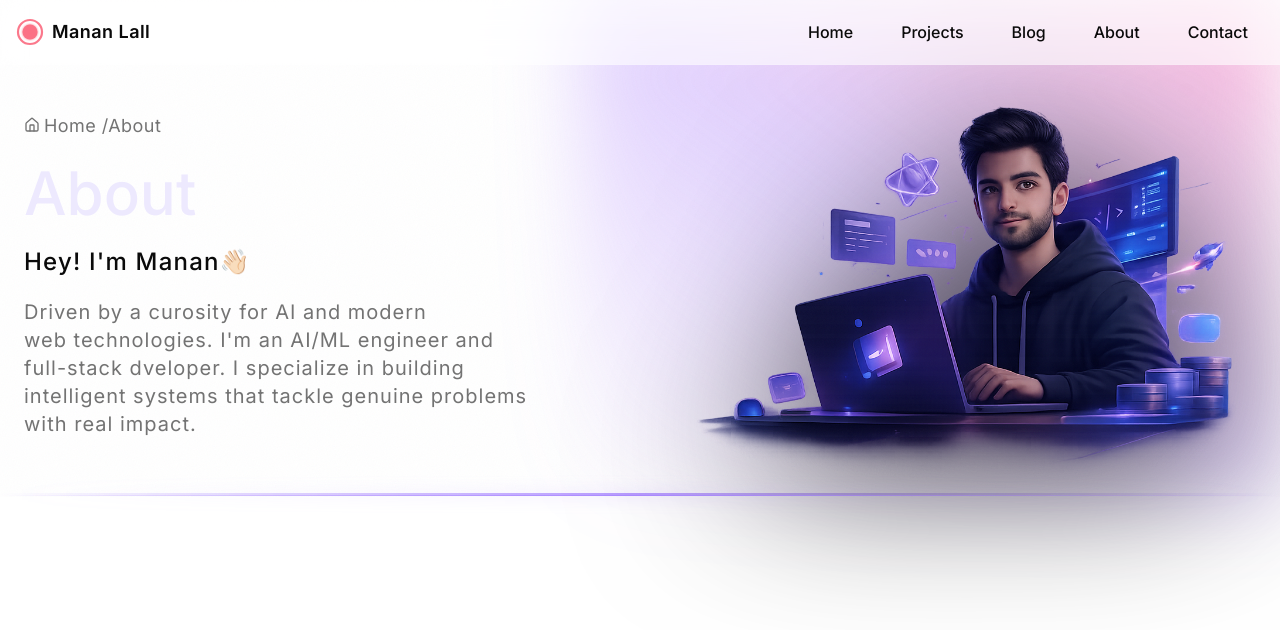
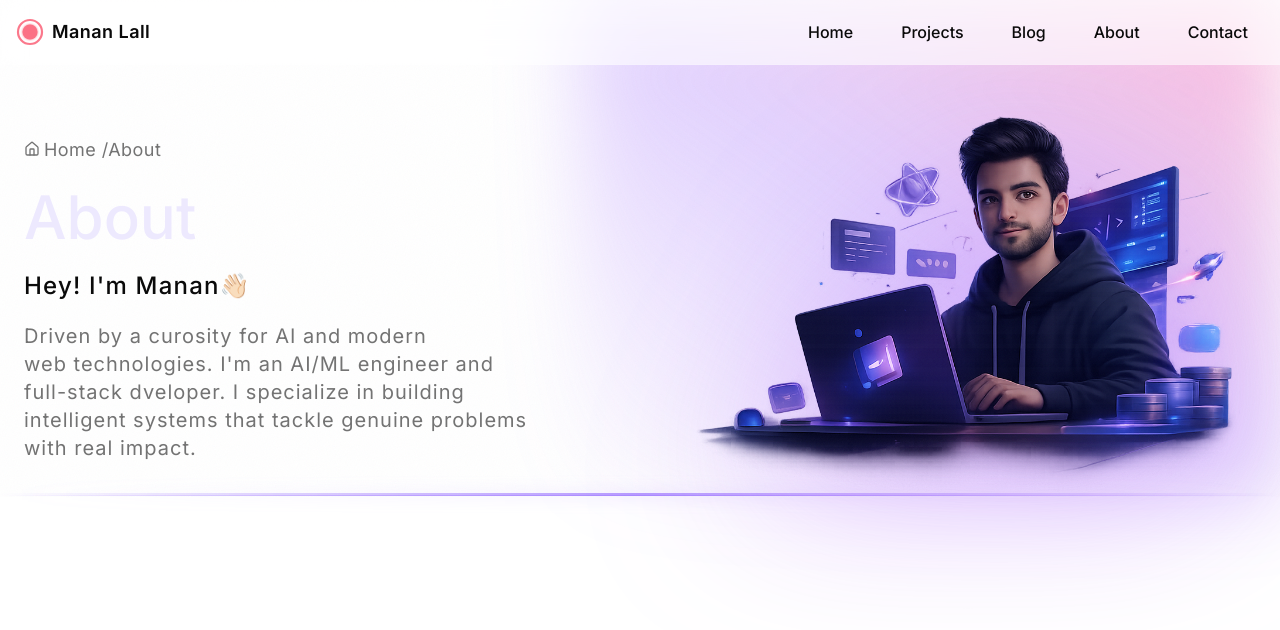
Before and after one commit to Manan0p/Personal-Portfolio, a Next.js app: page /about in a window 1280 px wide. Shown: the top 630 px of the page. Built offline with nearby package versions, Linux system fonts and the light colour scheme.

Commit message:
ui upgrades

```diff
--- a/app/about/page.jsx
+++ b/app/about/page.jsx
@@ -13,10 +13,10 @@ export default function page() {
                 <div className="absolute right-0 bottom-0 h-full w-[55%] bg-gradient-to-bl from-pink-500/35 via-violet-500/25 to-transparent blur-2xl"/>
                 <div className="absolute bottom-0 left-0 w-full h-[3px] bg-gradient-to-r from-transparent via-violet-400/80 to-transparent"/>
             </div>
-            <div className="container mx-auto px-4 md:px-6">
+            <div className="relative z-10 container mx-auto px-4 md:px-6">
                 <div className="grid lg:grid-cols-2 gap-8 items-start">
-                <div className="space-y-5 pt-4">
-                    <div className="text-sm md:text-md lg:text-lg text-muted-foreground tracking-wide">
+                <div className="space-y-5 pt-10 max-w-lg">
+                    <div className="text-sm md:text-md lg:text-lg space-x-1 text-muted-foreground tracking-wide">
                         <Link href="/">
                             <Home className="inline mb-1 mr-1 h-4 w-4"/>
                             Home /
@@ -35,13 +35,12 @@ export default function page() {
                 </div>
 
                 <div className="flex justify-center lg:justify-end items-center">
-                    <Image
+                    <img
                     src="/about.png"
                     alt="Hero Image"
-                    width={800}
-                    height={800}
-                    priority
-                    className="w-full max-w-3xl drop-shadow-[0_30px_80px_rgba(0,0,0,0.7)] animate-float translate-y-[-10px]"
+                    className="w-[520px] md:w-[640px] lg:w-[720px]
+                                        drop-shadow-[0_40px_80px_rgba(168,85,247,0.35)]
+                                        select-none pointer-events-none"
                     />
                 </div>
                 </div>
```
